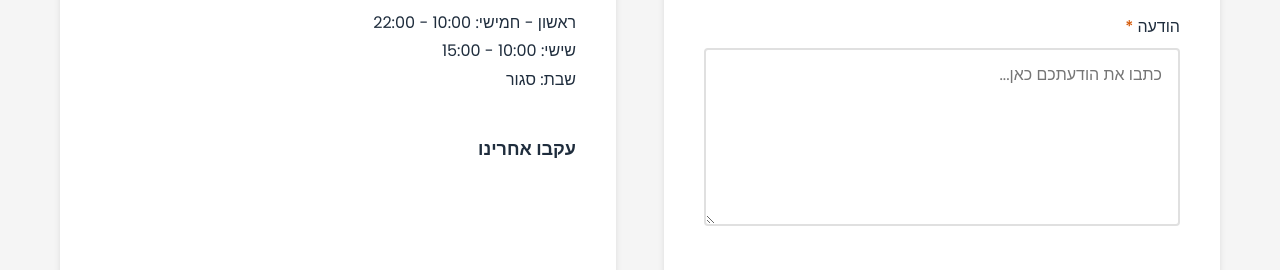
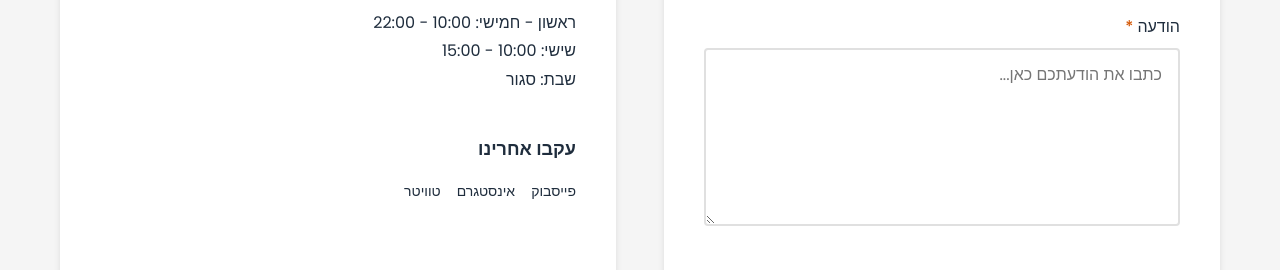
Before and after one commit to RoyiKatz1/bgu-web-course, a plain HTML site: page pages/contact.html in a window 1280 px wide. Shown: the part 897-1167 px from the top of the page. Drawn offline with Linux system fonts and the light colour scheme.

Commit message:
fixed link color

```diff
--- a/css/contact.css
+++ b/css/contact.css
@@ -77,6 +77,10 @@
     justify-content: flex-start;
 }
 
+.contact-info__social .footer__social-link {
+    color: var(--primary-color);
+}
+
 /* Responsive Design */
 @media (max-width: 968px) {
     .contact-content {
```
